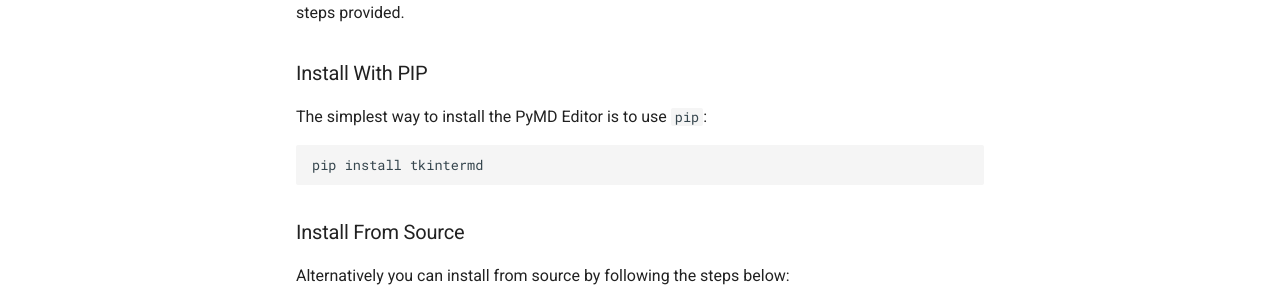
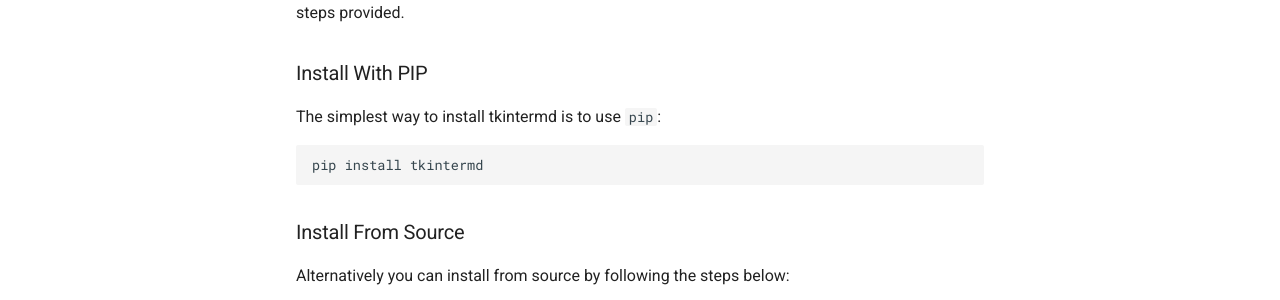
Before and after one commit to hreikin/tkintermd, an MkDocs documentation site: the page built from docs/getting-started/README.md, in a window 1280 px wide and 1400 px high. Shown: the part 304-604 px from the top of the window. Built offline with MkDocs 1.6.1 and Material for MkDocs 9.7.7, drawn with Linux system fonts in a browser that asks for light colours; comment, search, counter and statistics services are not loaded.

Commit message:
Fix typo.

````diff
--- a/docs/getting-started/README.md
+++ b/docs/getting-started/README.md
@@ -18,7 +18,7 @@
 
 ### Install With PIP
 
-The simplest way to install the PyMD Editor is to use `pip`:
+The simplest way to install tkintermd is to use `pip`:
 
 ```sh
 pip install tkintermd
````
